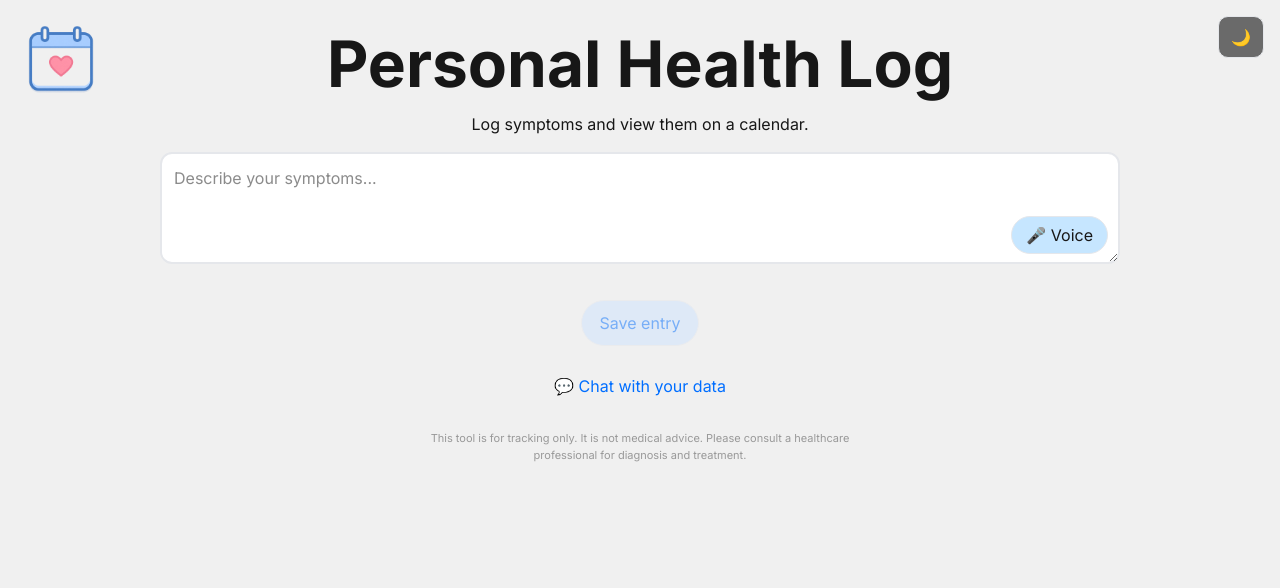
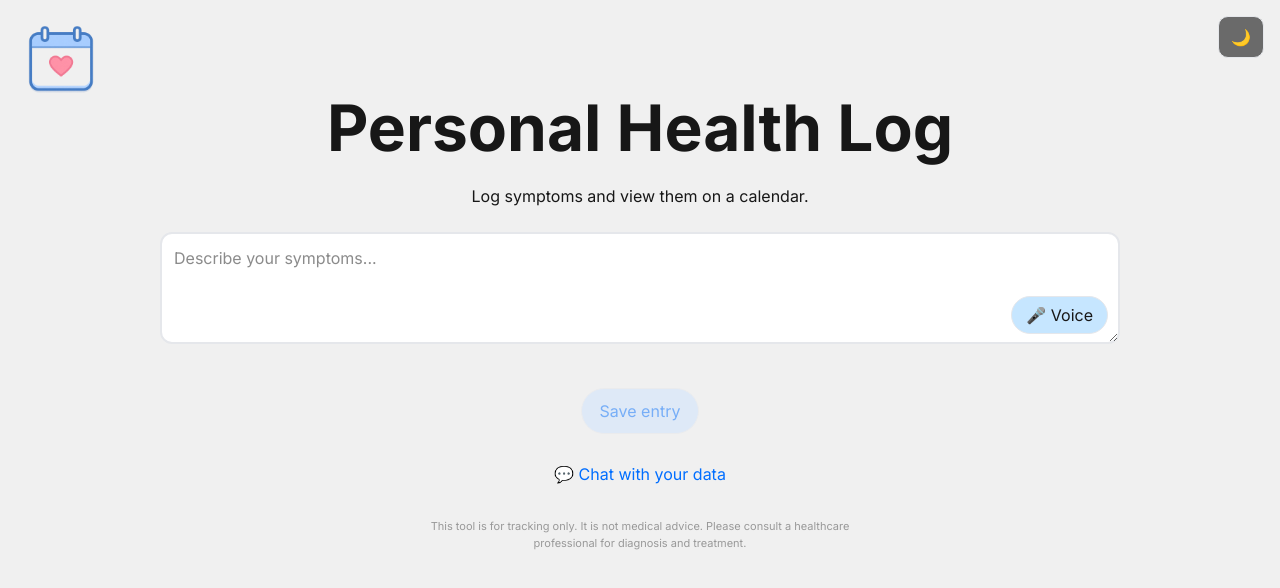
Before and after one commit to misotofu7/personal-health-log, a Next.js app: page / in a window 1280 px wide. Shown: the top 588 px of the page. Built offline with nearby package versions, Linux system fonts and the light colour scheme.

Commit message:
something changed idk

```diff
--- a/src/app/globals.css
+++ b/src/app/globals.css
@@ -87,7 +87,7 @@ body {
 }
 
 .main-title {
-  margin-top: 16px;
+  margin-top: 80px;
   font-weight: 700;
   font-size: 5vw;
   color: var(--foreground);
@@ -95,16 +95,18 @@ body {
 
 .muted {
   color: var(--foreground);
+  margin-top: 8px;
+  margin-bottom: 8px;
 }
 
 .textarea-wrapper {
   position: relative;
   width: 100%;
   max-width: 75%;
-  margin: 16px auto;
+  margin: 24px auto;
 
   min-height: 120px;
-  max-height: 200px;
+  max-height: 180px;
 }
 
 .textarea-wrapper textarea {
```
